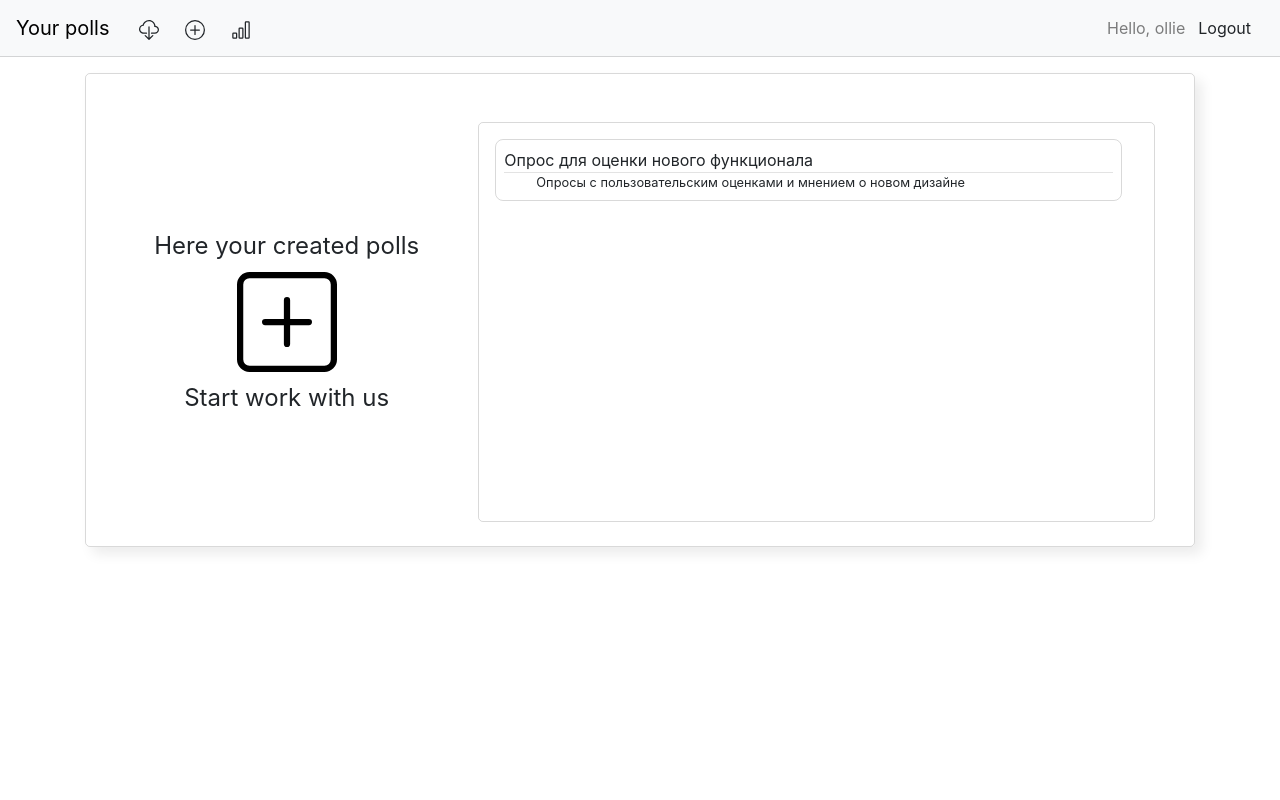
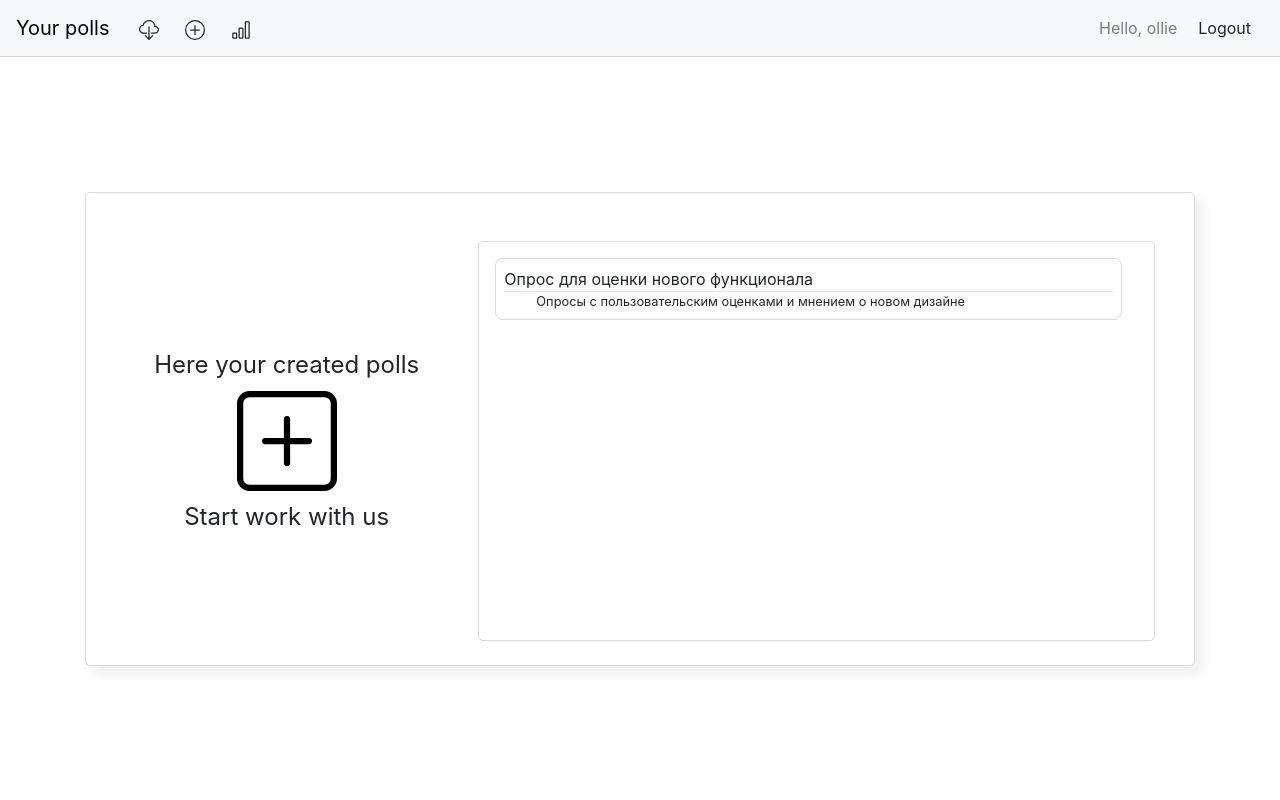
Before and after one commit to KolyaPrim/hackathon_2022, a Django app: page / in a window 1280 px wide. Run offline with Django 3.2, Linux system fonts and the light colour scheme; a user stored in the database is signed in; data comes from the database, SQL or seed files in the repository; some libraries are stand-ins or nearby versions.

Commit message:
centered div

```diff
--- a/safety_box/static/css/main.css
+++ b/safety_box/static/css/main.css
@@ -1,5 +1,7 @@
 body {
-    height: 100%;
+    display: flex;
+    flex-flow: column;
+    min-height: 100vh;
 }
 .navbar {
     border-bottom:0.5px solid rgba(0,0,0,0.15);
--- a/safety_box/static/css/poll_list.css
+++ b/safety_box/static/css/poll_list.css
@@ -8,7 +8,6 @@ a {
 }
 
 .main_space {
-    margin-top: 1rem;
     border-radius: 5px;
     border: 0.5px solid rgba(0, 0, 0, 0.15);
     box-shadow: 7px 7px 13px rgb(0 0 0 / 8%);
--- a/safety_box/templates/base.html
+++ b/safety_box/templates/base.html
@@ -49,7 +49,7 @@
     <div class="collapse navbar-collapse" id="navbarList">
     </div>
     {% if user.is_authenticated %}
-        <span class="navbar-text">
+        <span class="navbar-text mr-2">
             Hello, {{ user.username }}
         </span>
     {% endif %}
--- a/safety_box/your_polls/templates/polls_list.html
+++ b/safety_box/your_polls/templates/polls_list.html
@@ -4,9 +4,9 @@
 {% block content %}
     <link rel="stylesheet" href="{% static  'css/poll_list.css' %}">
 
-    <div class="container">
+    <div class="container flex-grow-1 align-items-center d-flex">
 
-        <div class="main_space">
+        <div class="main_space w-100">
             <div class="row main_block">
 
             </div>
```
